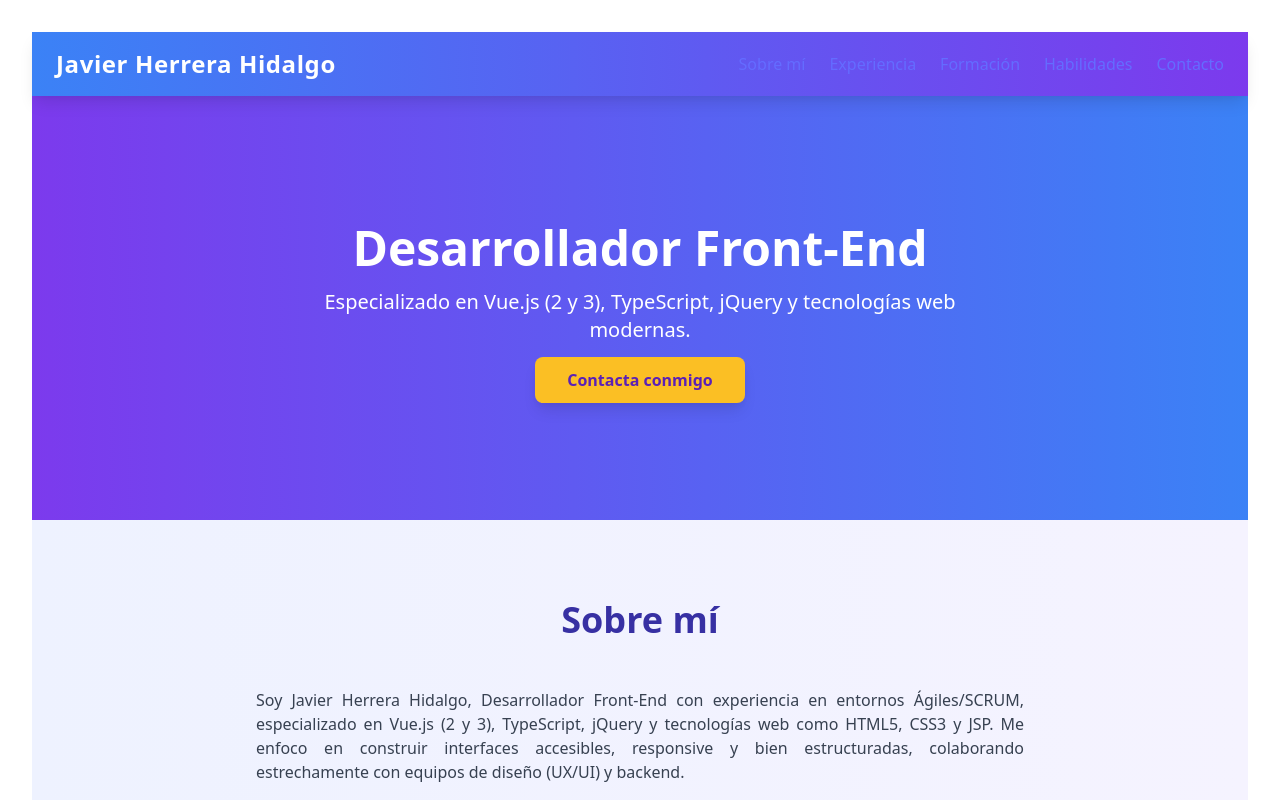
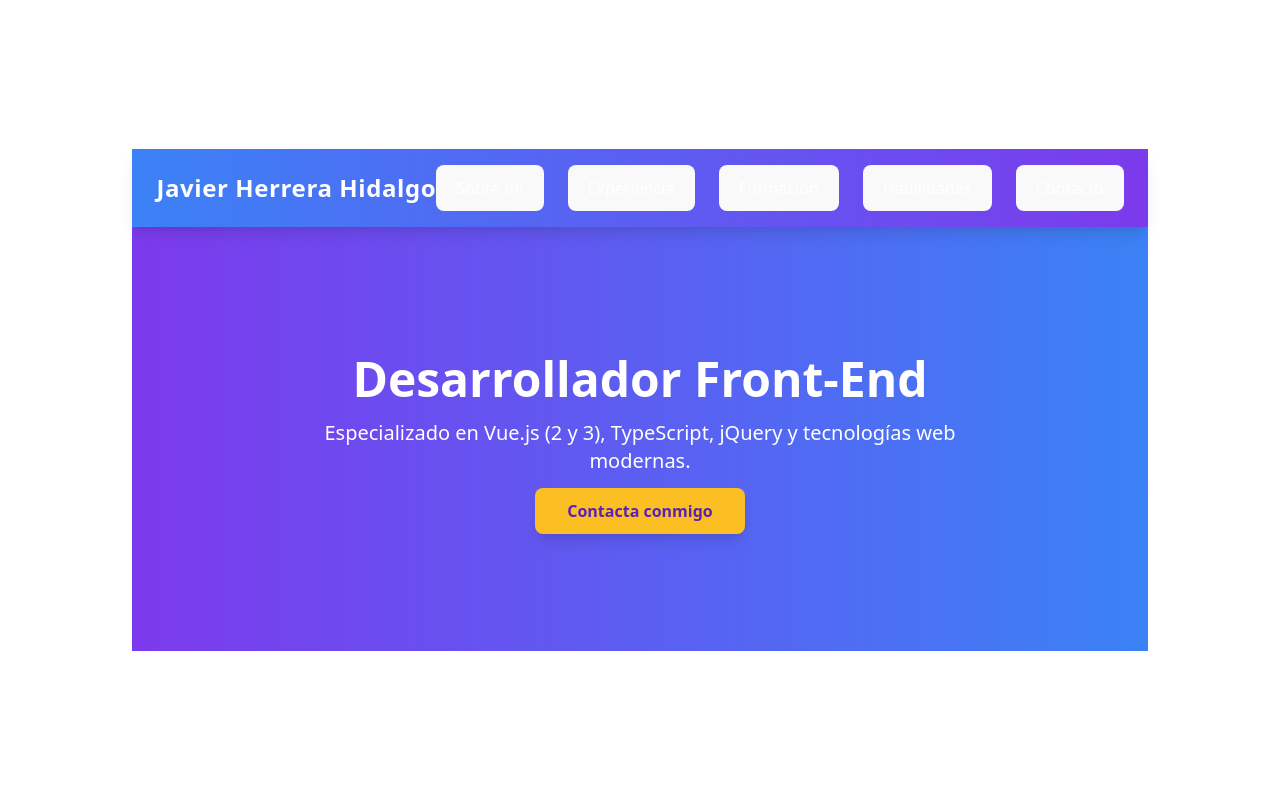
Before and after one commit to JherreraHidalgo/my-portfolio, a Vue app: page / in a window 1280 px wide. Shown: the top 800 px of the page. Built offline with nearby package versions, Linux system fonts and the light colour scheme.

Commit message:
second commit, changes visisbilyti

```diff
--- a/src/App.vue
+++ b/src/App.vue
@@ -8,51 +8,108 @@
       >
         <h1 class="text-2xl font-bold tracking-wide">Javier Herrera Hidalgo</h1>
         <nav>
-          <ul class="flex space-x-6 text-white">
+          <ul class="flex space-x-6">
             <li>
-              <a href="#about" class="hover:text-yellow-300 transition"
-                >Sobre mí</a
+              <button
+                @click="showSection('about')"
+                class="hover:text-yellow-300 transition"
               >
+                Sobre mí
+              </button>
             </li>
             <li>
-              <a href="#experience" class="hover:text-yellow-300 transition"
-                >Experiencia</a
+              <button
+                @click="showSection('experience')"
+                class="hover:text-yellow-300 transition"
               >
+                Experiencia
+              </button>
             </li>
             <li>
-              <a href="#education" class="hover:text-yellow-300 transition"
-                >Formación</a
+              <button
+                @click="showSection('education')"
+                class="hover:text-yellow-300 transition"
               >
+                Formación
+              </button>
             </li>
             <li>
-              <a href="#skills" class="hover:text-yellow-300 transition"
-                >Habilidades</a
+              <button
+                @click="showSection('skills')"
+                class="hover:text-yellow-300 transition"
               >
+                Habilidades
+              </button>
             </li>
             <li>
-              <a href="#contact" class="hover:text-yellow-300 transition"
-                >Contacto</a
+              <button
+                @click="showSection('contact')"
+                class="hover:text-yellow-300 transition"
               >
+                Contacto
+              </button>
             </li>
           </ul>
         </nav>
       </div>
     </header>
 
-    <Hero />
-    <About />
-    <Experience />
-    <Education />
-    <Skills />
-    <Contact />
+    <!-- Secciones con animación -->
+    <transition name="fade-slide" mode="out-in">
+      <component :is="currentSectionComponent" v-if="currentSectionComponent" />
+    </transition>
   </div>
 </template>
 
 <script setup>
+import { ref } from "vue";
 import Hero from "./components/Hero.vue";
 import About from "./components/About.vue";
 import Experience from "./components/Experience.vue";
 import Education from "./components/Education.vue";
 import Skills from "./components/Skills.vue";
 import Contact from "./components/Contact.vue";
+
+const currentSection = ref(null);
+
+const sections = {
+  hero: Hero,
+  about: About,
+  experience: Experience,
+  education: Education,
+  skills: Skills,
+  contact: Contact,
+};
+
+const currentSectionComponent = ref(Hero); // al cargar, se ve Hero
+
+function showSection(section) {
+  if (sections[section]) {
+    currentSectionComponent.value = sections[section];
+  }
+}
 </script>
+
+<style>
+/* Animación fade + slide */
+.fade-slide-enter-active,
+.fade-slide-leave-active {
+  transition: all 0.5s ease;
+}
+.fade-slide-enter-from {
+  opacity: 0;
+  transform: translateY(20px);
+}
+.fade-slide-enter-to {
+  opacity: 1;
+  transform: translateY(0);
+}
+.fade-slide-leave-from {
+  opacity: 1;
+  transform: translateY(0);
+}
+.fade-slide-leave-to {
+  opacity: 0;
+  transform: translateY(20px);
+}
+</style>
```
